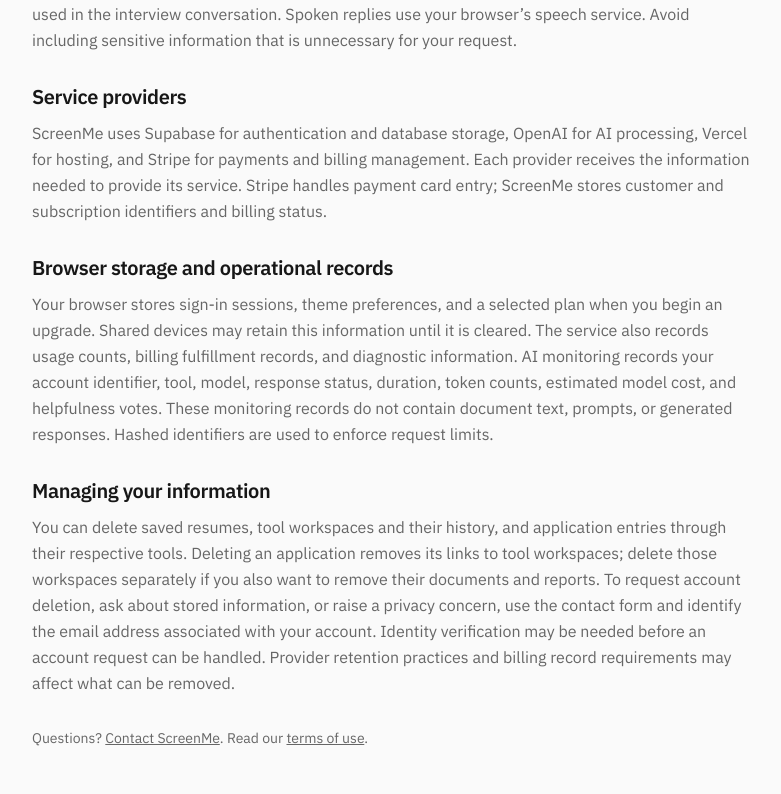
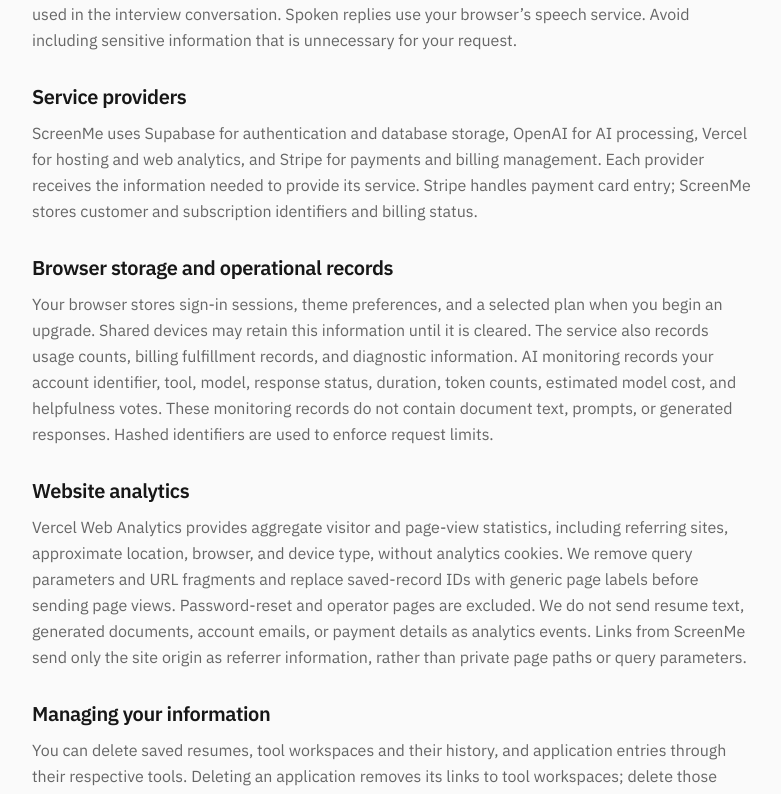
Before and after one commit to syedarman1/screenme, a Next.js app: page /privacy in a window 1280 px wide. Shown: the part 565-1359 px from the top of the page, without its empty margins (248-1029 px from the left). Built offline with nearby package versions, Linux system fonts and the light colour scheme; no server answers.

Commit message:
Connect Vercel Web Analytics with private URL filtering (#35)

```diff
--- a/package.json
+++ b/package.json
@@ -17,6 +17,7 @@
     "@supabase/supabase-js": "2.116.0",
     "@tailwindcss/typography": "^0.5.16",
     "@types/file-saver": "^2.0.7",
+    "@vercel/analytics": "2.0.1",
     "autoprefixer": "^10.4.21",
     "docx": "^9.4.1",
     "file-saver": "^2.0.5",
--- /dev/null
+++ b/src/app/components/WebAnalytics.tsx
@@ -0,0 +1,8 @@
+"use client";
+
+import { Analytics } from "@vercel/analytics/next";
+import { filterPageView } from "../lib/webAnalytics";
+
+export default function WebAnalytics() {
+  return <Analytics beforeSend={filterPageView} />;
+}
--- a/src/app/layout.tsx
+++ b/src/app/layout.tsx
@@ -3,8 +3,10 @@
 import "./globals.css";
 import DynamicNavbar from "./components/Navbar";
 import ThemeProvider from "./components/ThemeProvider";
+import WebAnalytics from "./components/WebAnalytics";
 
 export const metadata: Metadata = {
+  referrer: "strict-origin",
   title: "ScreenMe - AI-Powered Career Platform",
   description: "AI-powered resume optimization, cover letter generation, job matching, and interview preparation platform. Get your dream job with ScreenMe.",
 };
@@ -38,6 +40,7 @@
           <DynamicNavbar />
           {children}
         </ThemeProvider>
+        <WebAnalytics />
       </body>
     </html>
   );
--- /dev/null
+++ b/src/app/lib/webAnalytics.ts
@@ -0,0 +1,29 @@
+import type { BeforeSendEvent } from "@vercel/analytics/next";
+
+const trackedPaths = new Set([
+  "/", "/dashboard", "/resume", "/jobmatch", "/tailor", "/coverLetter",
+  "/interview", "/applications", "/resumes", "/account", "/login",
+  "/checkout", "/success", "/contact", "/privacy", "/terms",
+]);
+
+export function filterPageView(event: BeforeSendEvent): BeforeSendEvent | null {
+  // Only page views are enabled. Never forward arbitrary custom-event data.
+  if (event.type !== "pageview") return null;
+  try {
+    const url = new URL(event.url);
+    if (!["https:", "http:"].includes(url.protocol)) return null;
+    const path = url.pathname.replace(/\/$/, "") || "/";
+    const detail = path.match(/^\/(applications|resumes)\/[^/]+$/);
+    if (!trackedPaths.has(path) && !detail) return null;
+
+    // Keep page counts without workspace IDs, auth tokens or checkout sessions.
+    url.pathname = detail ? `/${detail[1]}/[id]` : path;
+    url.search = "";
+    url.hash = "";
+    url.username = "";
+    url.password = "";
+    return { type: "pageview", url: url.toString() };
+  } catch {
+    return null;
+  }
+}
--- a/src/app/privacy/page.tsx
+++ b/src/app/privacy/page.tsx
@@ -11,7 +11,7 @@
           <p className="section-label mb-3">ScreenMe</p>
           <h1 className="text-3xl font-semibold mb-3">Privacy notice</h1>
           <p className="text-sm text-fg-muted mb-10">
-            Updated September 9, 2026
+            Updated September 26, 2026
           </p>
           <section className="mb-8">
             <h2 className="text-xl font-semibold mb-3">
@@ -44,7 +44,7 @@
             <h2 className="text-xl font-semibold mb-3">Service providers</h2>
             <p className="text-fg-muted leading-relaxed">
               ScreenMe uses Supabase for authentication and database storage,
-              OpenAI for AI processing, Vercel for hosting, and Stripe for
+              OpenAI for AI processing, Vercel for hosting and web analytics, and Stripe for
               payments and billing management. Each provider receives the
               information needed to provide its service. Stripe handles payment
               card entry; ScreenMe stores customer and subscription identifiers
@@ -65,6 +65,20 @@
               cost, and helpfulness votes. These monitoring records do not
               contain document text, prompts, or generated responses. Hashed
               identifiers are used to enforce request limits.
+            </p>
+          </section>
+          <section className="mb-8">
+            <h2 className="text-xl font-semibold mb-3">Website analytics</h2>
+            <p className="text-fg-muted leading-relaxed">
+              Vercel Web Analytics provides aggregate visitor and page-view
+              statistics, including referring sites, approximate location,
+              browser, and device type, without analytics cookies. We remove
+              query parameters and URL fragments and replace saved-record IDs
+              with generic page labels before sending page views. Password-reset
+              and operator pages are excluded. We do not send resume text,
+              generated documents, account emails, or payment details as analytics
+              events. Links from ScreenMe send only the site origin as referrer
+              information, rather than private page paths or query parameters.
             </p>
           </section>
           <section className="mb-8">
```
Also changed, not shown: 3 other files (tests, documents, lock files or other folders).
